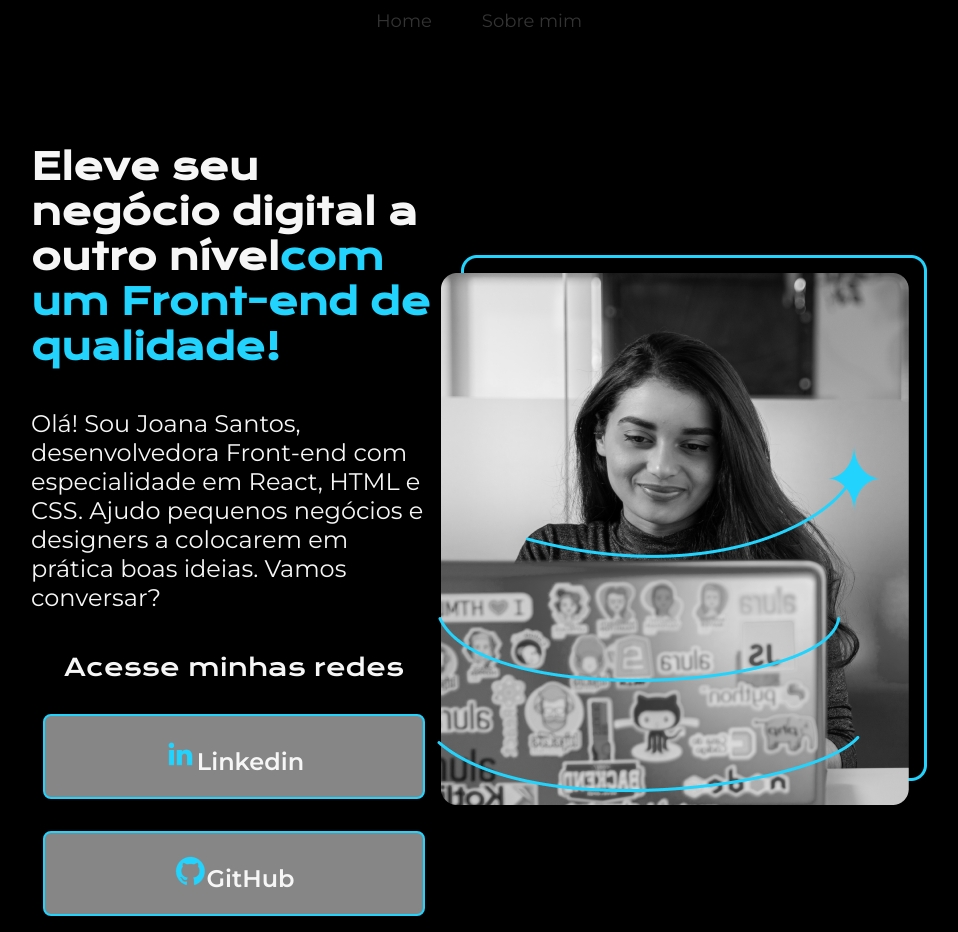
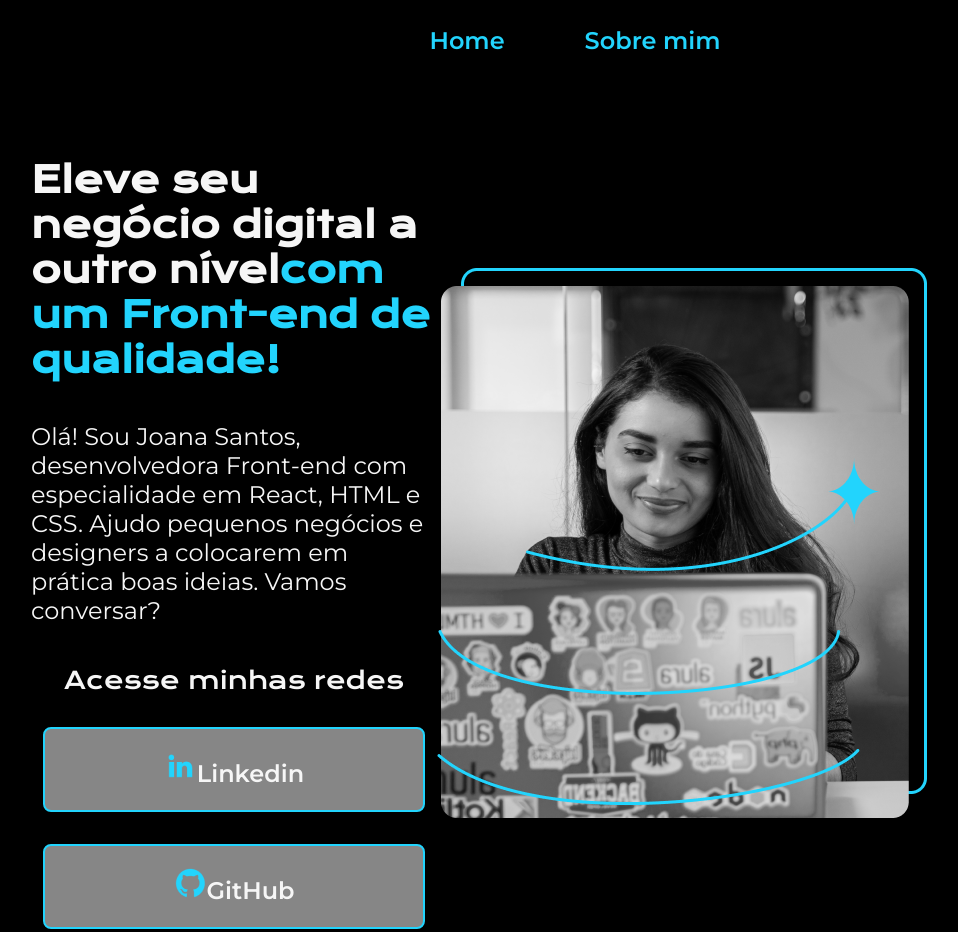
Before and after one commit to TrPompeu/Projeto-aula, a plain HTML site: page index.html in a window 1280 px wide. Shown: the top 932 px of the page, without its empty margins (161-1119 px from the left). Drawn offline with nearby package versions, Linux system fonts and the light colour scheme.

Commit message:
Atualização de estrutura do projeto e de código

```diff
--- a/index.html
+++ b/index.html
@@ -6,14 +6,14 @@
     <meta http-equiv="X-UA-Compatible" content="IE=edge">
     <meta name="viewport" content="width=device-width, initial-scale=1.0">
     <title>Portifolio</title>
-    <link rel="stylesheet" href="style.css">
+    <link rel="stylesheet" href="/styles/style.css">
 </head>
 
 <body>
-    <header>
+    <header class="cabecalho">
         <nav class="cabecalho__menu">
-            <a class="cabecalho__menu__link">Home</a>
-            <a class="cabecalho__menu__link">Sobre mim</a>
+            <a class="cabecalho__menu__link" href="/index.html">Home</a>
+            <a class="cabecalho__menu__link" href="/about.html">Sobre mim</a>
         </nav>
     </header>
     <main class="apresentacao">
--- a/style.css
+++ b/styles/style.css
@@ -12,28 +12,26 @@ body{
     color: #F6F6F6;
 }
 
+.cabecalho{
+    padding: 2% 0% 0% 15%;
+}
 .cabecalho__menu{
     display: flex;
+    gap: 80px;
     justify-content: center;
     align-items: center;
 }
 
-.cabecalho__menu__link{
-    font-family: 'Montserrat';
-    font-size: 18px;
-    color: #333;
-    margin: 0 10px;
-    padding: 10px 15px;
+.cabecalho__menu__link {
+    font-family: 'Montserrat', sans-serif;
+    font-size: 24px;
+    font-weight: 600;
+    color: #22D4FD;
     text-decoration: none;
 }
 
 .cabecalho__menu__link:hover{
     color: #007bff;
-}
-
-
-.titulo-destaque{
-    color: #22D4FD;
 }
 
 .apresentacao{
@@ -42,6 +40,7 @@ body{
     align-items: center;
     justify-content: space-between;
 }
+
 .apresentacao__conteudo{
     width: 615px;
     display: flex;
@@ -52,6 +51,10 @@ body{
 .apresentacao__conteudo__titulo{
     font-size: 36px;
     font-family: 'Krona One', sans-serif;
+}
+
+.titulo-destaque{
+    color: #22D4FD;
 }
 
 .apresentacao__conteudo__texto{
@@ -76,6 +79,7 @@ body{
 .apresentacao__links__link{
     background-color: #868686;
     border: 2px solid #22D4FD;
+    gap: 16px;
     width: 378px;
     text-align: center;
     border-radius: 8px;
```
Also changed, not shown: about.html (added, +19 -0 lines).
